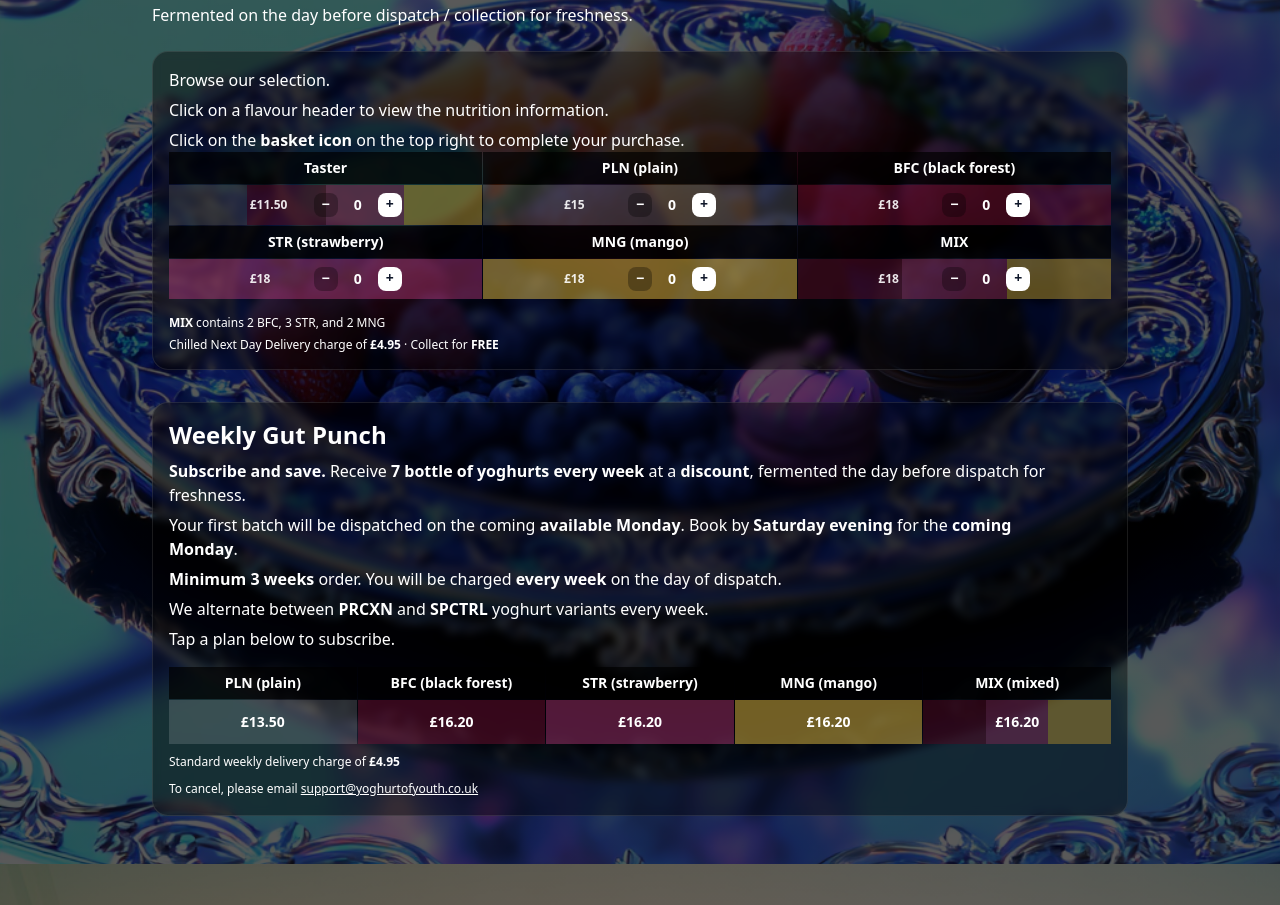
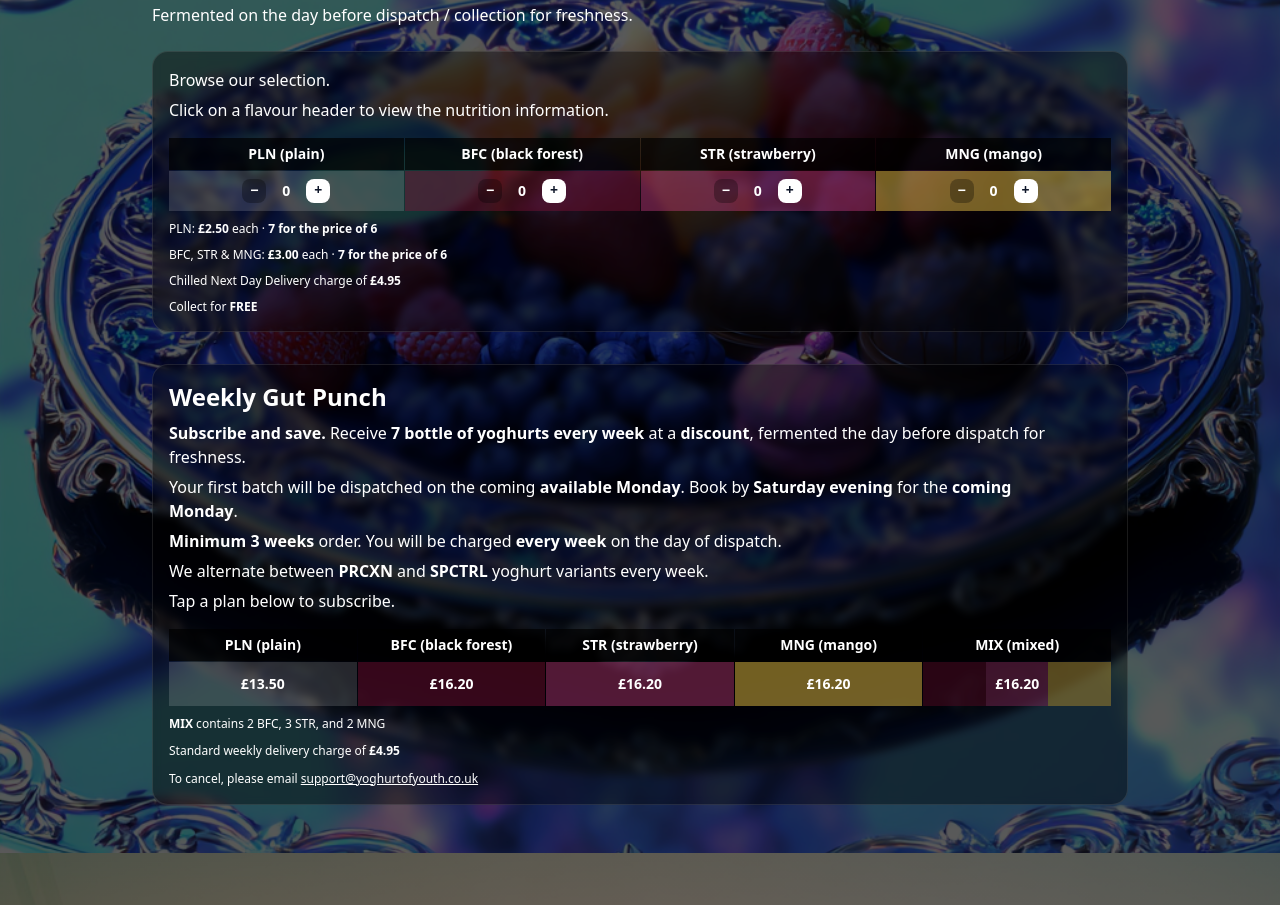
Before and after one commit to ZainAkuji/Yoghurt-of-Youth, a React (Vite) app: page / in a window 1280 px wide. Shown: the part 1500-2405 px from the top of the page. Built offline with nearby package versions, Linux system fonts and the light colour scheme.

Commit message:
Update App.tsx

```diff
--- a/src/App.tsx
+++ b/src/App.tsx
@@ -91,108 +91,51 @@ function computeTotals(
     })
     .filter(Boolean) as Array<(typeof PRODUCTS)[number] & { qty: number }>;
 
-  // --- qty breakdown by flavour id (pack pricing is based on ids) ---
-  const plnQty = Number(cart["PLN"] || 0);
-  const bfcQty = Number(cart["BFC"] || 0);
-  const strQty = Number(cart["STR"] || 0);
-  const mngQty = Number(cart["MNG"] || 0);
-
   // ✅ bottles count includes gift STR
-  const qtyTotal = plnQty + bfcQty + strQty + mngQty + (giftStrQty || 0);
-
-  // --- PACK PRICING ---
-  // Recipes:
-  // Taster: 1 PLN, 1 BFC, 1 STR, 1 MNG  => £11.50
-  // PLN:    7 PLN                        => £15
-  // BFC:    7 BFC                        => £18
-  // STR:    7 STR                        => £18
-  // MNG:    7 MNG                        => £18
-  // MIX:    2 BFC, 3 STR, 2 MNG          => £18
-  const PACK_PRICE = {
-    TASTER: 11.5,
-    PLN: 15,
-    BFC: 18,
-    STR: 18,
-    MNG: 18,
-    MIX: 18,
-  } as const;
-
-  function packDecomposeExact() {
-    const maxTaster = Math.min(plnQty, bfcQty, strQty, mngQty);
-
-    // MIX uses BFC/STR/MNG only; compute upper bound (we'll also apply after taster subtraction)
-    for (let taster = 0; taster <= maxTaster; taster++) {
-      const bfcAfterT = bfcQty - taster;
-      const strAfterT = strQty - taster;
-      const mngAfterT = mngQty - taster;
-
-      const maxMix = Math.min(
-        Math.floor(bfcAfterT / 2),
-        Math.floor(strAfterT / 3),
-        Math.floor(mngAfterT / 2)
-      );
-
-      for (let mix = 0; mix <= maxMix; mix++) {
-        const remPln = plnQty - taster;
-        const remBfc = bfcQty - taster - 2 * mix;
-        const remStr = strQty - taster - 3 * mix;
-        const remMng = mngQty - taster - 2 * mix;
-
-        if (remPln < 0 || remBfc < 0 || remStr < 0 || remMng < 0) continue;
-
-        // remaining must be divisible into 7-packs
-        if (
-          remPln % 7 === 0 &&
-          remBfc % 7 === 0 &&
-          remStr % 7 === 0 &&
-          remMng % 7 === 0
-        ) {
-          const packs = {
-            TASTER: taster,
-            MIX: mix,
-            PLN: remPln / 7,
-            BFC: remBfc / 7,
-            STR: remStr / 7,
-            MNG: remMng / 7,
-          };
-
-          const merchTotal =
-            packs.TASTER * PACK_PRICE.TASTER +
-            packs.MIX * PACK_PRICE.MIX +
-            packs.PLN * PACK_PRICE.PLN +
-            packs.BFC * PACK_PRICE.BFC +
-            packs.STR * PACK_PRICE.STR +
-            packs.MNG * PACK_PRICE.MNG;
-
-          return { packs, merchTotal };
-        }
-      }
-    }
-
-    return null; // if somehow cart isn't an exact pack-combo
-  }
-
-  const packResult = packDecomposeExact();
-
-  // If we can decompose exactly (normal case), use pack pricing.
-  // If not, fall back to old per-bottle pricing so the site never breaks.
-  let merchTotal = 0;
-
-  if (packResult) {
-    merchTotal = packResult.merchTotal;
-  } else {
-    // fallback: sum per-product prices
-    merchTotal = items.reduce((s, i) => s + Number(i.price || 0) * i.qty, 0);
-  }
-
-  // savings no longer applies (packs are the price)
-  const savings = 0;
+  const qtyTotal = items.reduce((s, i) => s + i.qty, 0) + (giftStrQty || 0);
+
+  // classify by price: £2.50 = "plain", £3 = "flavoured"
+  const plainItems = items.filter((i) => i.price === 2.5);
+  const flavItems = items.filter((i) => i.price === 3);
+
+  const plainQty = plainItems.reduce((s, i) => s + i.qty, 0);
+  const flavQty  = flavItems.reduce((s, i) => s + i.qty, 0);
+
+  // unit prices (taken from products so it's future-proof)
+  const plainUnit = plainItems[0]?.price ?? 2.5;
+  const flavUnit  = flavItems[0]?.price ?? 3;
+
+  // "no bundle" full price (for savings display)
+  const plainSubtotalRaw = plainQty * plainUnit;
+  const flavSubtotalRaw  = flavQty * flavUnit;
+
+  // ── DEAL: 7 for the price of 6, separately for plain and flavoured ──
+  const plainBundles   = Math.floor(plainQty / 7);
+  const plainRemainder = plainQty % 7;
+  const plainBundleTotal =
+    plainBundles * 6 * plainUnit + plainRemainder * plainUnit;
+
+  const flavBundles   = Math.floor(flavQty / 7);
+  const flavRemainder = flavQty % 7;
+  const flavBundleTotal =
+    flavBundles * 6 * flavUnit + flavRemainder * flavUnit;
+
+  // discounted merchandise total (bottles only, no delivery)
+  const merchTotal = plainBundleTotal + flavBundleTotal;
+
+  // "full price" if no bundles at all (also bottles only)
+  const fullPrice = plainSubtotalRaw + flavSubtotalRaw;
+
+  const savings = Math.max(0, fullPrice - merchTotal);
 
   // ---- DELIVERY LOGIC ----
-  // (Keep as you currently have it in App.tsx(5).txt)
   const FREE_DELIVERY_THRESHOLD = 1000;
-  const freeDeliveryUnlocked = merchTotal >= FREE_DELIVERY_THRESHOLD;
-
+
+  // ✅ collection = no delivery fee, ever
+  const freeDeliveryUnlocked =
+    delivery_method === "collection" ? true : merchTotal >= FREE_DELIVERY_THRESHOLD;
+
+  // ✅ collection = £0, delivery = existing logic
   const deliveryFee =
     delivery_method === "collection"
       ? 0
@@ -202,20 +145,12 @@ function computeTotals(
           ? 0
           : 4.95;
 
+  // final amount customer pays (bottles + delivery)
   const total = merchTotal + deliveryFee;
 
-  // Keep legacy fields so your existing UI + metadata doesn’t explode
-  const plainQty = plnQty;
-  const flavQty = bfcQty + strQty + mngQty;
-
-  // “bundle” fields are now meaningless; keep them stable as 0
-  const plainBundles = 0;
-  const flavBundles = 0;
-  const plainRemainder = 0;
-  const flavRemainder = 0;
-
-  const bundles = 0;
-  const remainder = 0;
+  // legacy combined bundle/remainder if you still show them anywhere
+  const bundles   = plainBundles + flavBundles;
+  const remainder = plainRemainder + flavRemainder;
 
   return {
     items,
@@ -226,10 +161,11 @@ function computeTotals(
     // money
     total,
     savings,
-    plainSubtotal: merchTotal, // keep key, now equals merchTotal
+    plainSubtotal: fullPrice,
     merchTotal,
     deliveryFee,
     freeDeliveryUnlocked,
+    delivery_method,
 
     // breakdown
     plainQty,
@@ -241,9 +177,6 @@ function computeTotals(
 
     // ✅ gift
     giftStrQty,
-
-    // (optional extra, harmless to include)
-    packs: packResult?.packs || null,
   };
 }
 
@@ -996,78 +929,6 @@ export default function App(){
 
             const qty = (id: string) => cart[id] || 0;
 
-            const PACKS = [
-              {
-                key: "TASTER",
-                label: "Taster",
-                priceLabel: "£11.50",
-                bg: "TASTER_STRIPES",
-                contents: { PLN: 1, BFC: 1, STR: 1, MNG: 1 },
-              },
-              {
-                key: "PLN",
-                label: "PLN (plain)",
-                priceLabel: "£15",
-                bg: "bg-white/15",
-                contents: { PLN: 7 },
-              },
-              {
-                key: "BFC",
-                label: "BFC (black forest)",
-                priceLabel: "£18",
-                bg: "bg-rose-900/40",
-                contents: { BFC: 7 },
-              },
-              {
-                key: "STR",
-                label: "STR (strawberry)",
-                priceLabel: "£18",
-                bg: "bg-pink-500/35",
-                contents: { STR: 7 },
-              },
-              {
-                key: "MNG",
-                label: "MNG (mango)",
-                priceLabel: "£18",
-                bg: "bg-amber-300/45",
-                contents: { MNG: 7 },
-              },
-              {
-                key: "MIX",
-                label: "MIX",
-                priceLabel: "£18",
-                bg: "MIX_STRIPES",
-                contents: { BFC: 2, STR: 3, MNG: 2 },
-              },
-            ] as const;
-
-            function addPack(p: (typeof PACKS)[number]) {
-              setCart((c) => {
-                const n = { ...c };
-                for (const [k, v] of Object.entries(p.contents)) {
-                  const id = k as keyof typeof ids; // PLN/BFC/STR/MNG
-                  if (!ids[id]) continue;
-                  n[ids[id]] = (n[ids[id]] || 0) + Number(v || 0);
-                }
-                return n;
-              });
-            }
-
-            function subPack(p: (typeof PACKS)[number]) {
-              setCart((c) => {
-                const n: Record<string, number> = { ...c };
-                for (const [k, v] of Object.entries(p.contents)) {
-                  const id = k as keyof typeof ids;
-                  const key = ids[id];
-                  if (!key) continue;
-                  const next = (n[key] || 0) - Number(v || 0);
-                  if (next > 0) n[key] = next;
-                  else delete n[key];
-                }
-                return n;
-              });
-            }
-
             const totalPlain = qty(ids.PLN);
             const totalFlavoured = qty(ids.BFC) + qty(ids.STR) + qty(ids.MNG);
 
@@ -1102,109 +963,58 @@ export default function App(){
                   <div className="text-sm sm:text-base text-white max-w-4xl space-y-1.5">
                     <p>Browse our selection.</p>
                     <p>Click on a flavour header to view the nutrition information.</p>
-                    <p>Click on the <strong>basket icon</strong> on the top right to complete your purchase.</p>
                   </div>
 
-                  <div className="grid grid-cols-2 sm:grid-cols-3 gap-px text-sm text-white">
-                    {PACKS.map((p) => {
-                      const isMix = p.bg === "MIX_STRIPES";
-                      const isTaster = p.bg === "TASTER_STRIPES";
-
-                      // total packs currently in basket for this pack
-                      const denom = Object.values(p.contents).reduce((s, n) => s + Number(n || 0), 0);
-
-                      const numer = Object.entries(p.contents).reduce((s, [k, n]) => {
-                        const id = ids[k as keyof typeof ids];
-                        return s + (cart[id] || 0);
-                      }, 0);
-
-                      const currentQty = denom > 0 ? Math.max(0, Math.floor(numer / denom)) : 0;
-
-                      const nutritionSrc =
-                        p.key === "PLN"
-                          ? "/pln_nutrition.png"
-                          : p.key === "BFC"
-                          ? "/bfc_nutrition.png"
-                          : p.key === "STR"
-                          ? "/str_nutrition.png"
-                          : p.key === "MNG"
-                          ? "/mng_nutrition.png"
-                          : "";
+                  {/* 2-row cards per flavour: header + controls */}
+                  <div className="mt-4 grid grid-cols-2 sm:grid-cols-4 gap-px text-sm text-white">
+                    {[
+                      { id: ids.PLN, label: "PLN (plain)", bg: "bg-white/15", nutritionSrc: "/pln_nutrition.png" },
+                      { id: ids.BFC, label: "BFC (black forest)", bg: "bg-rose-900/40", nutritionSrc: "/bfc_nutrition.png" },
+                      { id: ids.STR, label: "STR (strawberry)", bg: "bg-pink-500/35", nutritionSrc: "/str_nutrition.png" },
+                      { id: ids.MNG, label: "MNG (mango)", bg: "bg-amber-300/45", nutritionSrc: "/mng_nutrition.png" },
+                    ].map((f) => {
+                      const currentQty = qty(f.id);
 
                       return (
-                        <div key={p.key} className="grid grid-rows-[auto,auto] gap-px">
+                        <div key={f.id} className="grid grid-rows-[auto,auto] gap-px">
                           {/* header cell */}
-                          <div className="bg-black/70 px-2 py-1.5 font-semibold text-center">
-                            {nutritionSrc ? (
-                              <button
-                                type="button"
-                                onClick={() => setNutritionModal({ title: `${p.label} nutrition`, src: nutritionSrc })}
-                                className="w-full hover:text-amber-300 transition-colors"
-                                aria-label={`${p.label} nutrition`}
-                              >
-                                {p.label}
-                              </button>
-                            ) : (
-                              <span>{p.label}</span>
-                            )}
-                          </div>
+                          <button
+                            type="button"
+                            onClick={() => setNutritionModal({ title: `${f.label} – Nutrition`, src: f.nutritionSrc })}
+                            className="bg-black/70 px-2 py-1.5 font-semibold text-center hover:bg-black/60 transition"
+                          >
+                            {f.label}
+                          </button>
 
                           {/* controls cell */}
                           <div
                             className={cn(
-                              "relative px-2 py-2 flex items-center justify-center gap-2",
-                              !isMix && !isTaster && p.bg
+                              "px-2 py-2 flex items-center justify-center gap-2",
+                              f.bg
                             )}
                           >
-                            {/* MIX stripes (3) */}
-                            {isMix && (
-                              <>
-                                <div className="absolute inset-0 grid grid-cols-3">
-                                  <div className="bg-rose-900/40" />
-                                  <div className="bg-pink-500/35" />
-                                  <div className="bg-amber-300/45" />
-                                </div>
-                                <div className="absolute inset-0 bg-black/20" />
-                              </>
-                            )}
-
-                            {/* TASTER stripes (4) */}
-                            {isTaster && (
-                              <>
-                                <div className="absolute inset-0 grid grid-cols-4">
-                                  <div className="bg-white/15" />
-                                  <div className="bg-rose-900/40" />
-                                  <div className="bg-pink-500/35" />
-                                  <div className="bg-amber-300/45" />
-                                </div>
-                                <div className="absolute inset-0 bg-black/20" />
-                              </>
-                            )}
-
-                            {/* price tag (left of buttons) */}
-                            <span className="relative z-10 text-xs font-semibold text-white/90 w-14 text-left">
-                              {p.priceLabel}
-                            </span>
-
                             <button
-                              onClick={() => subPack(p)}
-                              className="relative z-10 w-5 h-5 sm:w-6 sm:h-6 grid place-items-center rounded-lg bg-black/30 text-white hover:bg-black/40 transition leading-none"
-                              aria-label="Remove pack"
+                              onClick={() => sub(f.id)}
+                              className="w-5 h-5 sm:w-6 sm:h-6 grid place-items-center rounded-lg bg-black/30 text-white hover:bg-black/40 transition leading-none"
+                              aria-label="Remove one"
                             >
-                              <span className="translate-y-[-1px] text-sm font-semibold">−</span>
+                              <span className="translate-y-[-1px] text-sm font-semibold">
+                                −
+                              </span>
                             </button>
 
-                            {/* quantity signifier */}
-                            <span className="relative z-10 w-6 text-center text-sm font-semibold qty-flash">
+                            <span className="w-6 text-center text-sm font-semibold qty-flash">
                               {currentQty}
                             </span>
 
                             <button
-                              onClick={() => addPack(p)}
-                              className="relative z-10 w-5 h-5 sm:w-6 sm:h-6 grid place-items-center rounded-lg bg-white text-slate-900 hover:bg-slate-200 transition leading-none"
-                              aria-label="Add pack"
+                              onClick={() => add(f.id)}
+                              className="w-5 h-5 sm:w-6 sm:h-6 grid place-items-center rounded-lg bg-white text-slate-900 hover:bg-slate-200 transition leading-none"
+                              aria-label="Add one"
                             >
-                              <span className="translate-y-[-1px] text-sm font-semibold">+</span>
+                              <span className="translate-y-[-1px] text-sm font-semibold">
+                                +
+                              </span>
                             </button>
                           </div>
                         </div>
@@ -1212,19 +1022,90 @@ export default function App(){
                     })}
                   </div>
 
-                  <div className="mt-4 text-xs text-white space-y-1.5">
+                  {/* pricing + badges */}
+                  <div className="mt-2 text-xs text-white space-y-1.5">
                     <p className="flex flex-wrap items-center gap-2">
                       <span>
-                        <strong>MIX</strong> contains 2 BFC, 3 STR, and 2 MNG
+                        PLN: <strong>£2.50</strong> each ·{" "}
+                        <strong>7 for the price of 6</strong>
                       </span>
+                      {totalPlain > 0 ? (
+                        <span
+                          className={cn(
+                            "inline-flex items-center rounded-full px-2.5 py-0.5 text-xs shadow-md backdrop-blur-md",
+                            plainOnBundle
+                              ? "bg-emerald-500/80 text-slate-900"
+                              : "bg-black/60 text-white"
+                          )}
+                        >
+                          In basket:&nbsp;
+                          <strong>{totalPlain}</strong>
+                        </span>
+                      ) : (
+                        <span className="inline-flex items-center rounded-full bg-black/60 px-2.5 py-0.5 text-xs shadow-md backdrop-blur-md invisible">
+                          In basket:&nbsp;
+                          <strong>0</strong>
+                        </span>
+                      )}
                     </p>
 
                     <p className="flex flex-wrap items-center gap-2">
                       <span>
-                        Chilled Next Day Delivery charge of <strong>£4.95</strong> ·{" "}
+                        BFC, STR &amp; MNG: <strong>£3.00</strong> each ·{" "}
+                        <strong>7 for the price of 6</strong>
+                      </span>
+                      {totalFlavoured > 0 ? (
+                        <span
+                          className={cn(
+                            "inline-flex items-center rounded-full px-2.5 py-0.5 text-xs shadow-md backdrop-blur-md",
+                            flavOnBundle
+                              ? "bg-emerald-500/80 text-slate-900"
+                              : "bg-black/60 text-white"
+                          )}
+                        >
+                          In basket:&nbsp;
+                          <strong>{totalFlavoured}</strong>
+                        </span>
+                      ) : (
+                        <span className="inline-flex items-center rounded-full bg-black/60 px-2.5 py-0.5 text-xs shadow-md backdrop-blur-md invisible">
+                          In basket:&nbsp;
+                          <strong>0</strong>
+                        </span>
+                      )}
+                    </p>
+
+                    {/* Delivery info + "Spent" badge */}
+                    <p className="flex flex-wrap items-center gap-2">
+                      <span>
+                        Chilled Next Day Delivery charge of <strong>£4.95</strong>
+                      </span>
+
+                      {merchTotal > 0 ? (
+                        <span
+                          className={cn(
+                            "inline-flex items-center rounded-full px-2.5 py-0.5 text-xs shadow-md backdrop-blur-md",
+                            freeDeliveryUnlocked
+                              ? "bg-emerald-500/80 text-slate-900"
+                              : "bg-black/60 text-white"
+                          )}
+                        >
+                          Spent:&nbsp;
+                          <strong>{gbp(merchTotal)}</strong>
+                        </span>
+                      ) : (
+                        <span className="inline-flex items-center rounded-full bg-black/60 px-2.5 py-0.5 text-xs shadow-md backdrop-blur-md invisible">
+                          Spent:&nbsp;
+                          <strong>0</strong>
+                        </span>
+                      )}
+                    </p>
+
+                    <p className="pt-0.5 flex flex-wrap items-center gap-2">
+                      <span>
                         Collect for <strong>FREE</strong>
                       </span>
                     </p>
+
                   </div>
                 </div>
 
@@ -1293,6 +1174,10 @@ export default function App(){
                         );
                       })}
                     </div>
+
+                    <p className="mt-2 text-xs text-white leading-relaxed">
+                      <strong>MIX</strong> contains 2 BFC, 3 STR, and 2 MNG
+                    </p>
 
                     <p className="mt-2 text-xs text-white leading-relaxed">
                       Standard weekly delivery charge of <strong>£4.95</strong>
```
